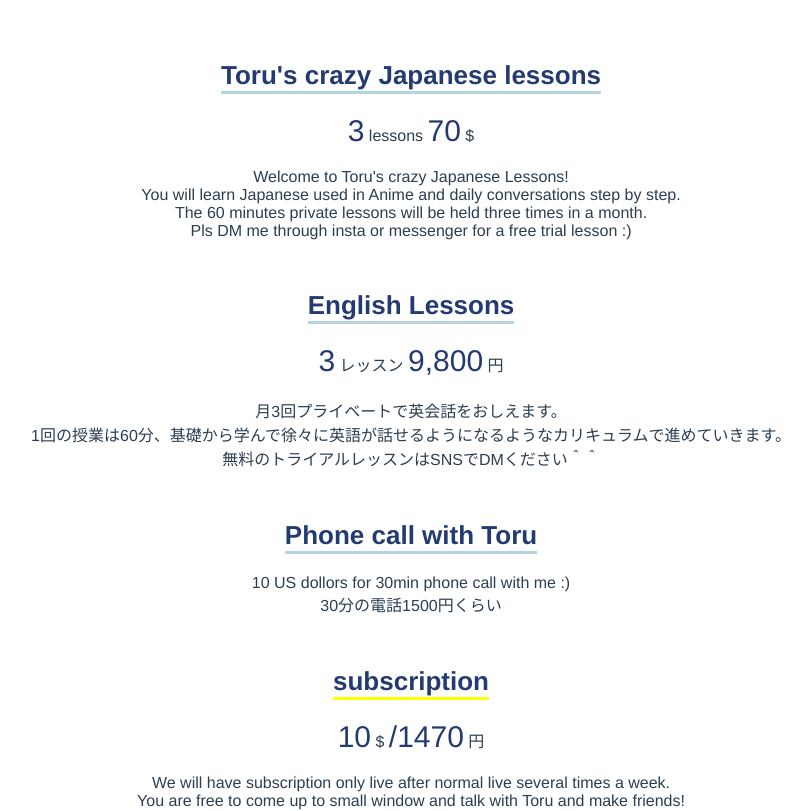
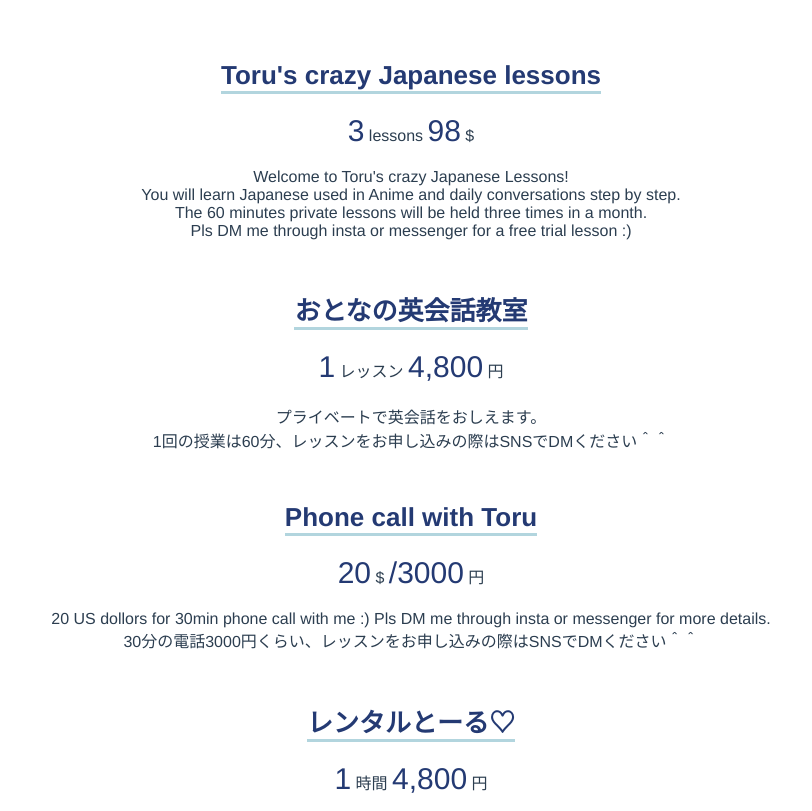
Before and after one commit to tofudesukedo/school, a Vue app: page / in a window 1280 px wide. Shown: the top 811 px of the page, without its empty margins (229-1041 px from the left). Built offline with nearby package versions, Linux system fonts and the light colour scheme.

Commit message:
price change

```diff
--- a/src/App.vue
+++ b/src/App.vue
@@ -3,13 +3,13 @@
     <h1>
       <a
         style="color: #243a73; text-decoration: none"
-        href="https://buy.stripe.com/28obMi1bq4JwaOc288"
+        href="https://buy.stripe.com/8wMaIe5rGdg23lKaEQ"
         >Toru's crazy Japanese lessons</a
       >
     </h1>
     <div style="margin: 20px 10px">
       <span style="font-size: 30px; color: #243a73">3</span> lessons
-      <span style="font-size: 30px; color: #243a73">70</span> $
+      <span style="font-size: 30px; color: #243a73">98</span> $
     </div>
     <p style="margin: 20px 10px">
       Welcome to Toru's crazy Japanese Lessons! <br />
@@ -23,40 +23,58 @@
     <h1>
       <a
         style="color: #243a73; text-decoration: none"
-        href="https://buy.stripe.com/fZeg2y3jy8ZM1dCdQR"
-        >English Lessons</a
+        href="https://buy.stripe.com/6oE2bI5rGcbY2hGdR4"
+        >おとなの英会話教室</a
       >
     </h1>
     <div style="margin: 20px 10px">
-      <span style="font-size: 30px; color: #243a73">3</span> レッスン
-      <span style="font-size: 30px; color: #243a73">9,800</span> 円
+      <span style="font-size: 30px; color: #243a73">1</span> レッスン
+      <span style="font-size: 30px; color: #243a73">4,800</span> 円
     </div>
     <p style="margin: 20px 10px">
-      月3回プライベートで英会話をおしえます。<br />
-      1回の授業は60分、基礎から学んで徐々に英語が話せるようになるようなカリキュラムで進めていきます。<br />
-      無料のトライアルレッスンはSNSでDMください＾＾
+      プライベートで英会話をおしえます。<br />
+      1回の授業は60分、レッスンをお申し込みの際はSNSでDMください＾＾
     </p>
   </div>
   <div style="margin: 50px 10px 50px">
     <h1>
       <a
         style="color: #243a73; text-decoration: none"
-        href="https://buy.stripe.com/00g3fM6vKgse2hG8wy"
+        href="https://buy.stripe.com/14k7w2f2gcbYaOcdR0"
         >Phone call with Toru</a
       >
     </h1>
+    <div style="margin: 20px 10px">
+      <span style="font-size: 30px; color: #243a73">20</span> $
+      <span style="font-size: 30px; color: #243a73">/</span>
+      <span style="font-size: 30px; color: #243a73">3000</span> 円
+    </div>
     <p style="margin: 20px 10px">
-      10 US dollors for 30min phone call with me :) <br />
-      30分の電話1500円くらい
+      20 US dollors for 30min phone call with me :) Pls DM me through insta or
+      messenger for more details.<br />
+      30分の電話3000円くらい、レッスンをお申し込みの際はSNSでDMください＾＾
+    </p>
+  </div>
+  <div style="margin: 50px 10px 50px">
+    <h1>
+      <a
+        style="color: #243a73; text-decoration: none"
+        href="https://buy.stripe.com/cN2aIeg6k0tgcWkeV7"
+        >レンタルとーる♡</a
+      >
+    </h1>
+    <div style="margin: 20px 10px">
+      <span style="font-size: 30px; color: #243a73">1</span> 時間
+      <span style="font-size: 30px; color: #243a73">4,800</span> 円
+    </div>
+    <p style="margin: 20px 10px">
+      東京都内または横浜周辺でデートしましょう！wakuwaku <br />
+      金額は1時間4,800円になります。 お申し込みの際はSNSでDMください＾＾
     </p>
   </div>
   <div style="margin: 50px 10px 50px">
     <h1 style="border-bottom: 3px solid yellow">
-      <a
-        style="color: #243a73; text-decoration: none"
-        href="https://buy.stripe.com/00g3fM6vKgse2hG8wy"
-        >subscription</a
-      >
+      <a style="color: #243a73; text-decoration: none">subscription</a>
     </h1>
     <div style="margin: 20px 10px">
       <span style="font-size: 30px; color: #243a73">10</span> $
```
Also changed, not shown: 5 other files (tests, documents, lock files or other folders).
